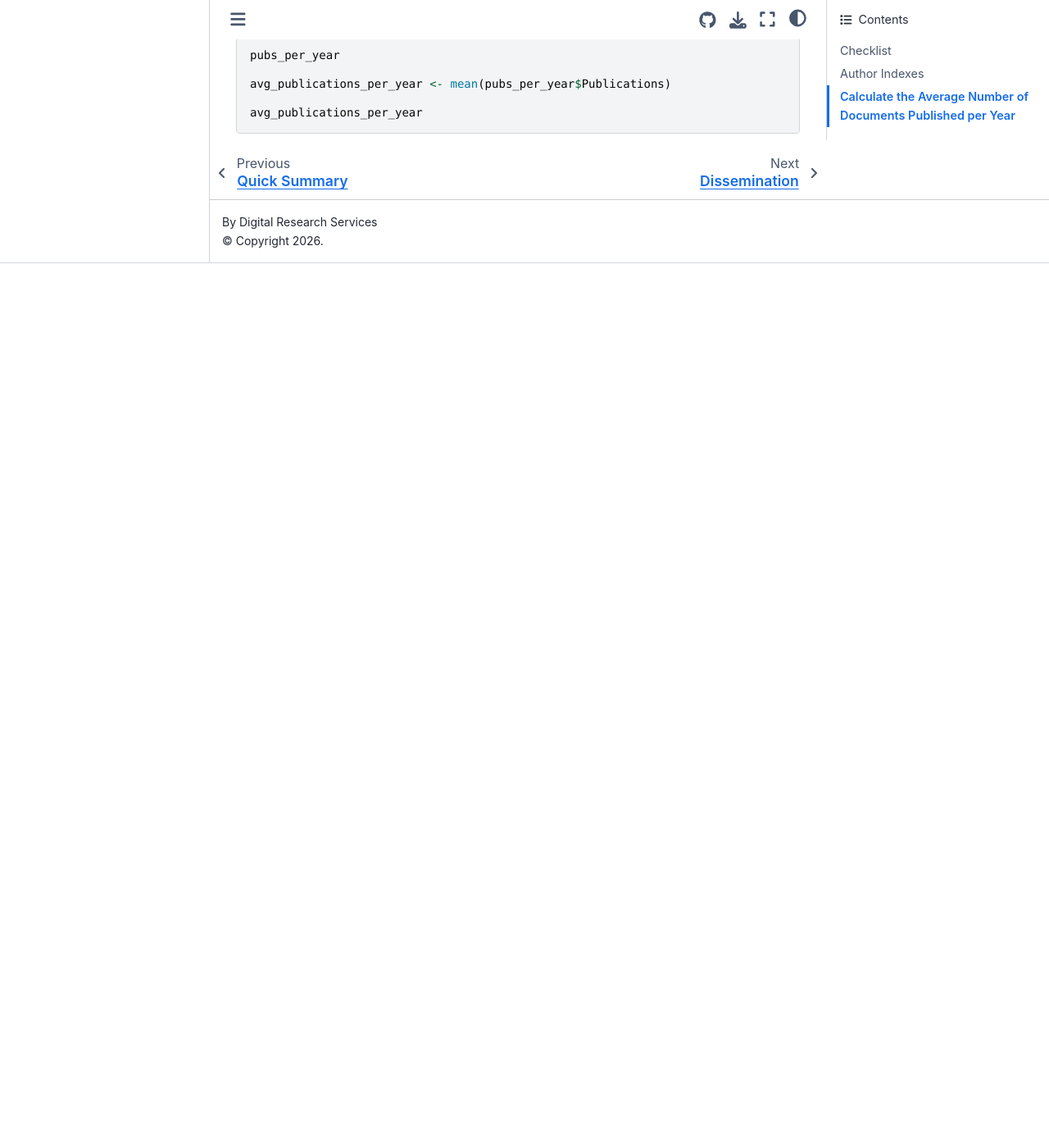
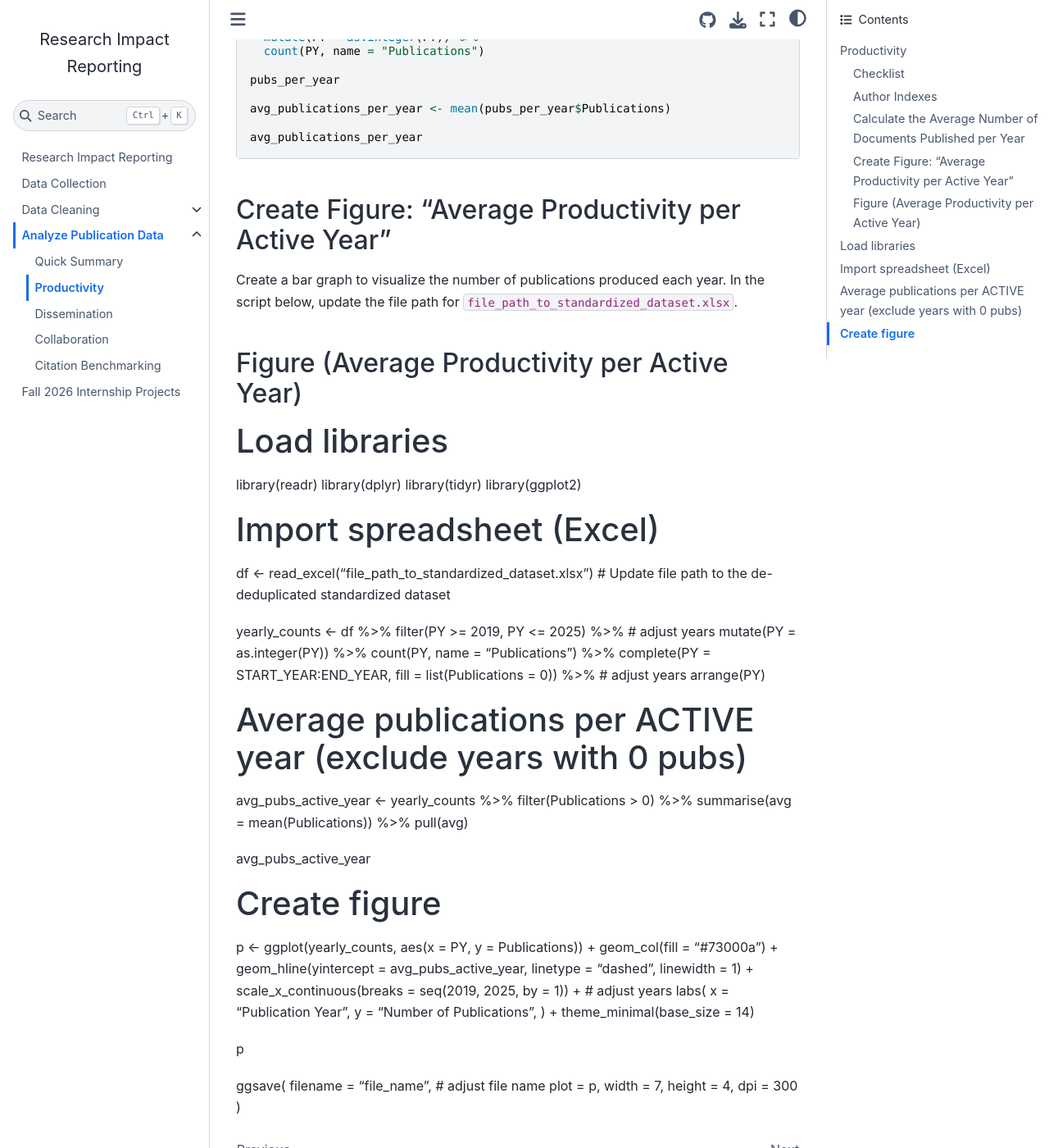
Before and after one commit to vvlooking/research-impact, a Jupyter Book: the page built from website/analyze-data-productivity.md, in a window 1280 px wide and 1400 px high, scrolled down 2327 px. Shown: the whole window at 82% size. Built offline with Jupyter Book 1.0.4 settings and Sphinx 7.4.7 and the Sphinx Book theme 1.1.4, drawn with Linux system fonts in a browser that asks for light colours; before the commit the page ends 2648 px from its top, so only the background shows below that; some of the changed text lies outside the part shown.

Commit message:
Update analyze-data-productivity.md

````diff
--- a/website/analyze-data-productivity.md
+++ b/website/analyze-data-productivity.md
@@ -5,6 +5,7 @@
 - [ ] Calculate author indexes (individual reports only)
 - [ ] Calculate the number of documents published per year (in Excel)
 - [ ] Calculate the average number of documents published per year
+- [ ] Create table: "Number of Publications Produced per Year" (in Word)
 - [ ] Create figure: "Average Productivity per Active Year"
 - [ ] Calculate the number and percentage of document types
 - [ ] Calculate the number of documents by authorship order (i.e., sole, first, and last author)
@@ -110,3 +111,55 @@
 
 avg_publications_per_year
 ```
+
+## Create Figure: "Average Productivity per Active Year"
+Create a bar graph to visualize the number of publications produced each year. In the script below, update the file path for `file_path_to_standardized_dataset.xlsx`.
+
+
+## Figure (Average Productivity per Active Year)
+
+# Load libraries
+library(readr)
+library(dplyr)
+library(tidyr)
+library(ggplot2)
+
+# Import spreadsheet (Excel)
+df <- read_excel("file_path_to_standardized_dataset.xlsx") # Update file path to the de-deduplicated standardized dataset
+
+
+yearly_counts <- df %>%
+  filter(PY >= 2019, PY <= 2025) %>% # adjust years
+  mutate(PY = as.integer(PY)) %>%
+  count(PY, name = "Publications") %>%
+  complete(PY = START_YEAR:END_YEAR, fill = list(Publications = 0)) %>% # adjust years
+  arrange(PY)
+
+# Average publications per ACTIVE year (exclude years with 0 pubs)
+avg_pubs_active_year <- yearly_counts %>%
+  filter(Publications > 0) %>%
+  summarise(avg = mean(Publications)) %>%
+  pull(avg)
+
+avg_pubs_active_year
+
+# Create figure
+p <- ggplot(yearly_counts, aes(x = PY, y = Publications)) +
+  geom_col(fill = "#73000a") +
+  geom_hline(yintercept = avg_pubs_active_year, linetype = "dashed", linewidth = 1) +
+  scale_x_continuous(breaks = seq(2019, 2025, by = 1)) + # adjust years
+  labs(
+    x = "Publication Year",
+    y = "Number of Publications",
+    ) +
+  theme_minimal(base_size = 14)
+
+p
+
+ggsave(
+  filename = "file_name", # adjust file name
+  plot     = p,
+  width    = 7,
+  height   = 4,
+  dpi      = 300
+)
````
